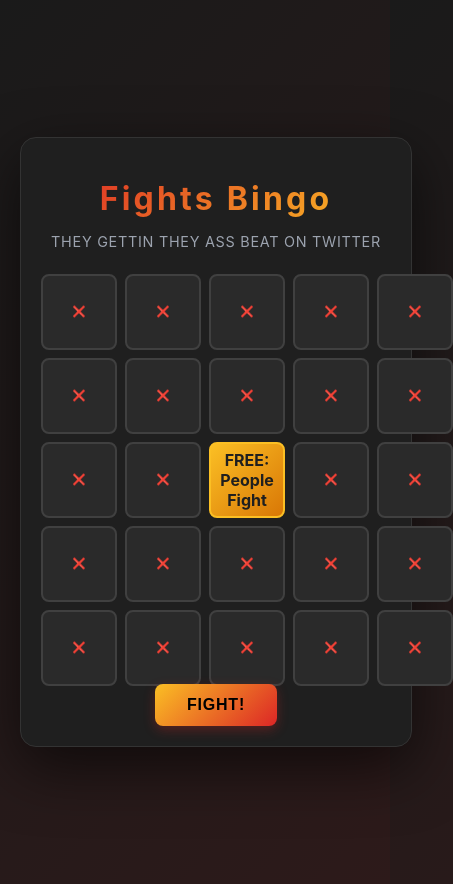
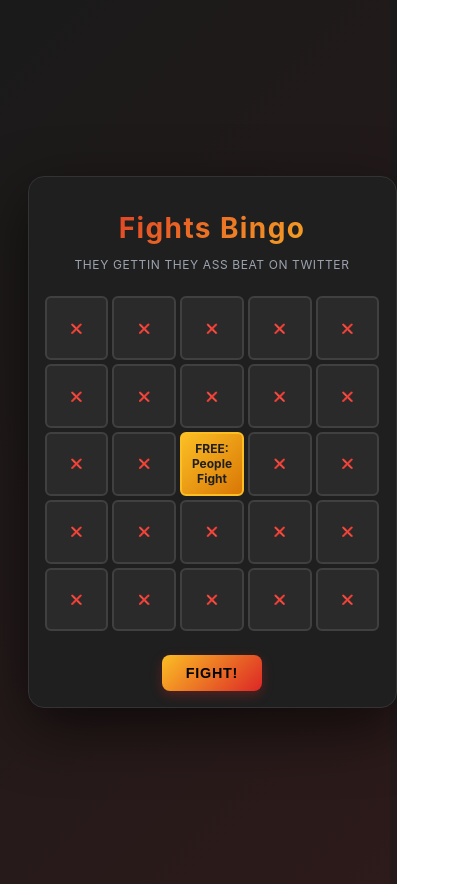
Before and after one commit to briannalytical/fights-bingo, a Vue app: page / in a window 390 px wide. Shown: the whole page, 453 px wide, since content can reach past the window. Built offline with nearby package versions, Linux system fonts and the light colour scheme.

Commit message:
fixed mobile ratio for deployment

```diff
--- a/src/components/BingoCard.vue
+++ b/src/components/BingoCard.vue
@@ -72,10 +72,10 @@ export default {
 
         // distribution by type
         const distribution = {
-          Scenario: [2, 4, 4, 2],
+          Scenario: [2, 5, 4, 2],
           'Fight Tactic': [1, 1, 1, 1],
           Setting: [1, 1, 1, 1],
-          People: [1, 1, 1, 1],
+          People: [1, 1, 1, 0],
         }
 
         // for each type x rarity index
@@ -275,32 +275,40 @@ export default {
 }
 
 @media (max-width: 640px) {
+  .page-container {
+    padding: 0 12px;
+  }
+
   .bingo-card {
-    padding: 20px;
+    padding: 16px;
   }
 
   .bingo-title {
-    font-size: 2rem;
+    font-size: 1.75rem;
+    letter-spacing: 0.05em;
+  }
+
+  .bingo-subtitle {
+    font-size: 0.75rem;
+  }
+
+  .bingo-grid {
+    gap: 4px;
   }
 
   .bingo-cell {
-    font-size: 0.65rem;
-    padding: 6px;
-  }
-}
-
-@media (max-width: 640px) {
-  .bingo-card {
-    padding: 20px;
+    font-size: 0.6rem;
+    padding: 4px;
+    border-radius: 6px;
   }
 
-  .bingo-title {
-    font-size: 2rem;
+  .bingo-cell.free-space {
+    font-size: 0.75rem;
   }
 
-  .bingo-cell {
-    font-size: 0.65rem;
-    padding: 6px;
+  .generate-btn {
+    padding: 10px 24px;
+    font-size: 0.9rem;
   }
 }
 </style>
```
